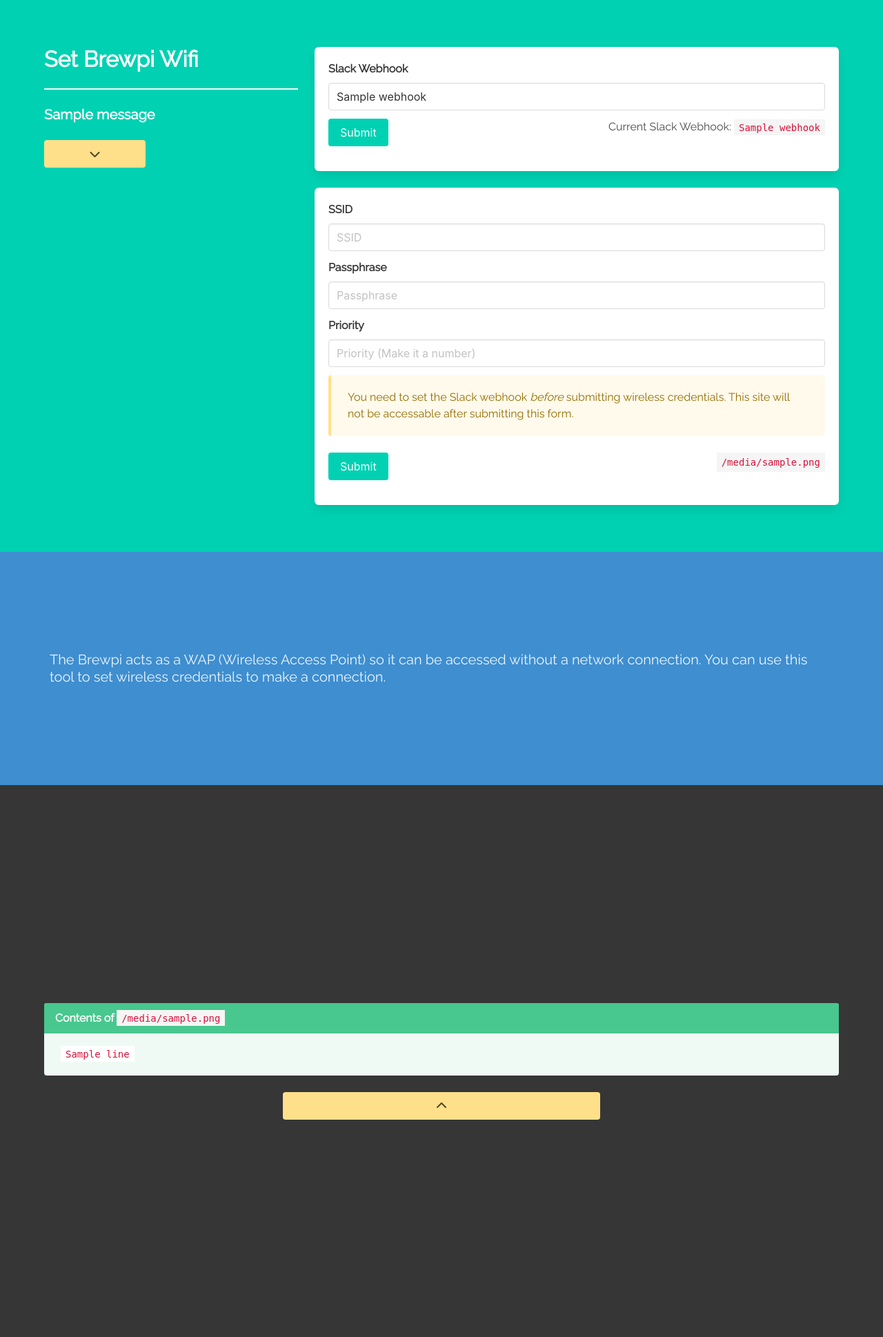
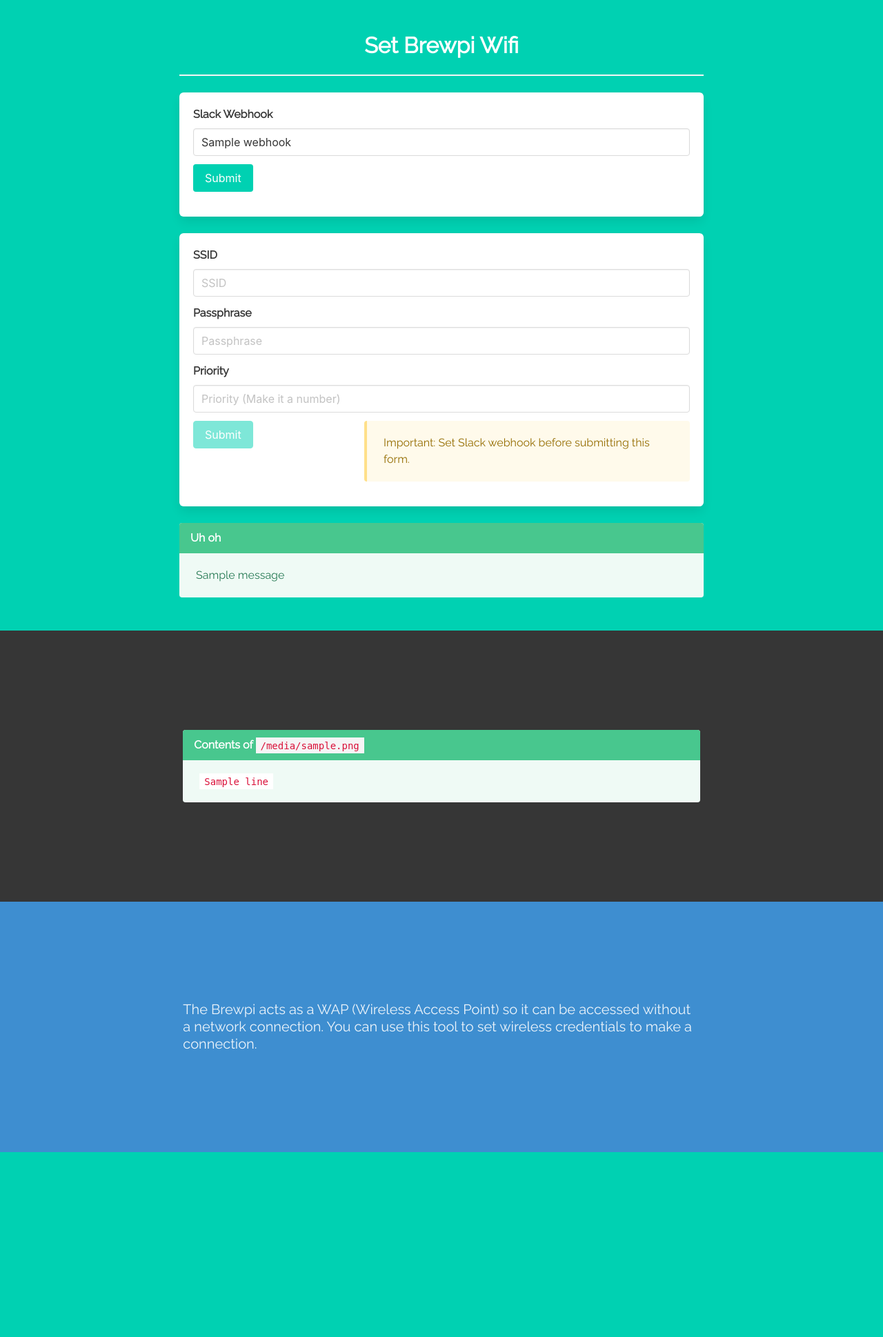
Before and after one commit to llamicron/brewer-network, a Flask app: template templates/index.html in a window 1280 px wide. Shown: the whole page at 69% size. After the commit the page ends 1670 px from the top, so only its background shows below. Run offline with Flask 2, Linux system fonts and the light colour scheme; the template is opened without the code that fills it: most values are stand-ins (such as "Sample title", 1, 10 or a date in 2020); one stand-in notice (Sample message) is shown; some libraries are stand-ins or nearby versions.

Commit message:
Makes some styling changes

```diff
--- a/brewer_network.py
+++ b/brewer_network.py
@@ -20,7 +20,7 @@
 def handle_supplicant_form_post():
     if not validate_form_submission(request.form):
         session['error'] = True
-        flash("Please fill out the form to the right ->")
+        flash("Please fill out the form above")
         return redirect("/")
 
     try:
@@ -44,11 +44,11 @@
         return redirect("/")
     try:
         write_webhook(request.form["webhook"])
+        session["error"] = False
         flash("Slack Webhook Set")
-        session["error"] = False
     except IOError:
+        flash("Failed (IOError): Can't write to file. Get Luke to fix this.")
         session["error"] = True
-        flash("Failed (IOError): Can't write to file. Get Luke to fix this.")
     return redirect("/")
 
 
@@ -56,6 +56,7 @@
     with open(app.webhook_file, "w+") as file:
         file.truncate()
         file.write(webhook)
+        session["webhook_submitted"] = True
         return True
     return False
 
--- a/templates/index.html
+++ b/templates/index.html
@@ -6,6 +6,7 @@
   <link href="https://fonts.googleapis.com/css?family=Raleway" rel="stylesheet">
   <link rel="stylesheet" href="/static/style.css">
   <link rel="stylesheet" href="https://cdnjs.cloudflare.com/ajax/libs/bulma/0.5.1/css/bulma.css">
+
   <script src="https://use.fontawesome.com/cc35b7b927.js"></script>
   <script src="/static/smooth-scroll.min.js"></script>
 </head>
@@ -16,32 +17,11 @@
     <div class="hero-body">
       <div class="container">
         <div class="columns">
-          <div class="column is-4">
-            <h1 class="title">
-              Set Brewpi Wifi
-            </h1>
-            {% with messages = get_flashed_messages() %} {% if messages %} {% for message in messages %}
+          <div class="column is-8 is-offset-2">
+            <div class="has-text-centered">
+              <h1 class="title">Set Brewpi Wifi</h1>
+            </div>
             <hr>
-            <h2 class="subtitle">
-              {% if session["error"] %}
-              <article class="message is-danger">
-                <div class="message-body">
-                  {{ message }}
-                </div>
-              </article>
-              {% else %}
-              <strong>
-                {{ message }}
-              </strong> {% endif %}
-            </h2>
-            {% endfor %} {% endif %} {% endwith %}
-
-            <!--Scroll down button -->
-            <a id="scroll-down-button" data-scroll href="#supplicant-window" class="button is-warning">
-              <i class="fa fa-chevron-down"></i>
-            </a>
-          </div>
-          <div class="column is-8">
             <div class="box">
               <!-- Write Webhook Form -->
               <form action="/write-webhook" method="POST">
@@ -59,11 +39,6 @@
                     <button type="submit" class="button is-primary">
                       Submit
                     </button>
-                  </div>
-                  <div class="column">
-                    <div class="is-pulled-right">
-                      Current Slack Webhook: <code>{{ webhook }}</code>
-                    </div>
                   </div>
                 </div>
               </form>
@@ -95,27 +70,47 @@
                   </div>
                 </div>
 
-                <article class="message is-warning">
-                  <div class="message-body">
-                    You need to set the Slack webhook <i>before</i> submitting wireless credentials. This site will not
-                    be accessable after submitting this form.
-                  </div>
-                </article>
                 <!-- Submit Button -->
                 <div class="columns">
                   <div class="column">
                     <div class="control">
-                      <button class="button is-primary">Submit</button>
+                      {% if session["webhook_submitted"] %}
+                        <button class="button is-primary">
+                      {% else %}
+                        <button class="button is-primary" disabled>
+                      {% endif %}
+                        Submit
+                      </button>
                     </div>
                   </div>
-                  <div class="column">
-                    <code class="is-pulled-right">
-                      {{ file }}
-                    </code>
+                  <div class="column is-8 is-pulled-right">
+                    <article class="message is-warning">
+                      <div class="message-body">
+                        Important: Set Slack webhook before submitting this form.
+                      </div>
+                    </article>
                   </div>
                 </div>
               </form>
             </div>
+            {% with messages = get_flashed_messages() %}
+              {% if messages %}
+                {% if session["error"] %}
+                  <article class="message is-danger">
+                {% else %}
+                  <article class="message is-success">
+                {% endif %}
+                    <div class="message-header">
+                      Uh oh
+                    </div>
+                    <div class="message-body">
+                      {% for message in messages %}
+                        {{ message }}
+                      {% endfor %}
+                    </div>
+                  </article>
+              {% endif %}
+            {% endwith %}
           </div>
         </div>
       </div>
@@ -123,23 +118,12 @@
   </section>
   <!-- End Hero-->
 
-  <!-- About Hero -->
-  <section id="about" class="hero is-info is-medium">
+  <!-- Supplicant Window Hero -->
+  <section id="supplicant-window" class="hero is-dark is-medium">
     <div class="hero-body">
       <div class="container">
-        <h2 class="subtitle">
-          The Brewpi acts as a WAP (Wireless Access Point) so it can be accessed without a network connection. You can use this tool
-          to set wireless credentials to make a connection.
-        </h2>
-      </div>
-    </div>
-  </section>
-  <!-- End Hero -->
-
-  <!-- Supplicant Window Hero -->
-  <section id="supplicant-window" class="hero is-dark is-fullheight">
-    <div class="hero-body">
-      <div class="container">
+        <div class="columns">
+          <div class="column is-8 is-offset-2">
             <article class="message is-success">
               <div class="message-header">
                 <p><strong>Contents of</strong> <code>{{ file }}</code></p>
@@ -161,13 +145,24 @@
             </code>
               </div>
             </article>
+          </div>
+        </div>
 
-        <!-- Scroll Up Button-->
+      </div>
+    </div>
+  </section>
+  <!-- End Hero -->
+
+  <!-- About Hero -->
+  <section id="about" class="hero is-info is-medium">
+    <div class="hero-body">
+      <div class="container">
         <div class="columns">
-          <div class="column has-text-centered">
-            <a id="scroll-down-button" data-scroll href="#main" class="button is-warning">
-              <i class="fa fa-chevron-up"></i>
-            </a>
+          <div class="column is-8 is-offset-2">
+            <h2 class="subtitle">
+              The Brewpi acts as a WAP (Wireless Access Point) so it can be accessed without a network connection. You can use this tool
+              to set wireless credentials to make a connection.
+            </h2>
           </div>
         </div>
       </div>
```
Lines whose indentation alone changed are shown as unchanged.
